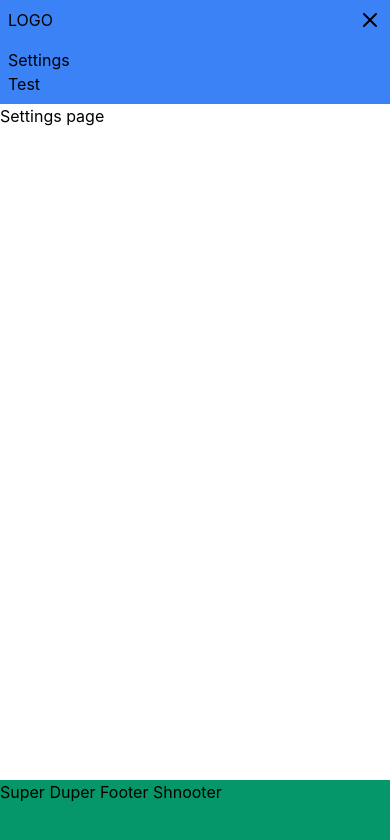
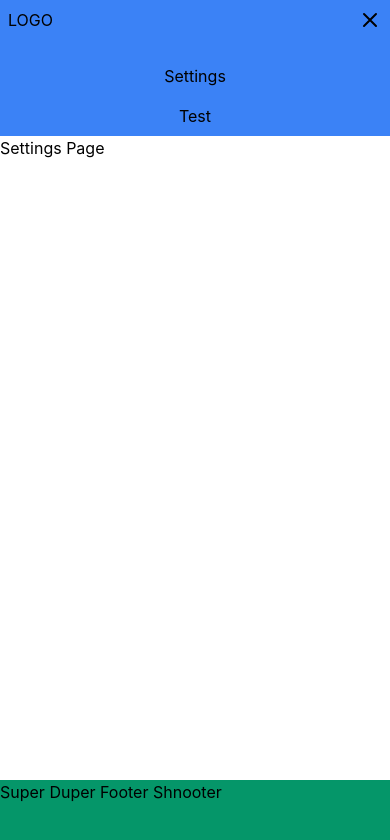
Before and after one commit to bitstorm-tech/back-2-business, a Next.js app: page /settings in a window 390 px wide. Shown: the top 840 px of the page. Built offline with nearby package versions, Linux system fonts and the light colour scheme.

Commit message:
Improve menu for mobile

```diff
--- a/components/Navbar.js
+++ b/components/Navbar.js
@@ -28,8 +28,10 @@ export default function Navbar({menuItems}) {
   function renderMenu() {
     if (menuVisible) {
       return (
-        <div className="flex flex-col md:flex-row md:items-center w-full md:w-min mt-4 md:mt-0">
-          {menuItems.map((menuItem, i) => <MenuItem key={i} information={menuItem} />)}
+        <div className="flex flex-col md:flex-row items-center w-full md:w-min mt-4 md:mt-0">
+          {menuItems.map((menuItem, i) =>
+            <div className="mt-4 md:mt-0" key={i}><MenuItem information={menuItem} /></div>)
+          }
         </div>
       )
     }
--- a/pages/index.js
+++ b/pages/index.js
@@ -4,8 +4,7 @@ export default function Home() {
   return (
     <div>
       <Head>
-        <title>Create Next App</title>
-        <meta name="description" content="Generated by create next app"/>
+        <title>Back 2 Business</title>
         <link rel="icon" href="/favicon.ico"/>
       </Head>
     </div>
--- a/pages/settings.js
+++ b/pages/settings.js
@@ -1,5 +1,12 @@
+import Head from 'next/head';
+
 export default function Settings() {
   return (
-    <div>Settings page</div>
+    <>
+      <Head>
+        <title>Back 2 Business - Settings</title>
+      </Head>
+      <h1>Settings Page</h1>
+    </>
   )
 }
```
